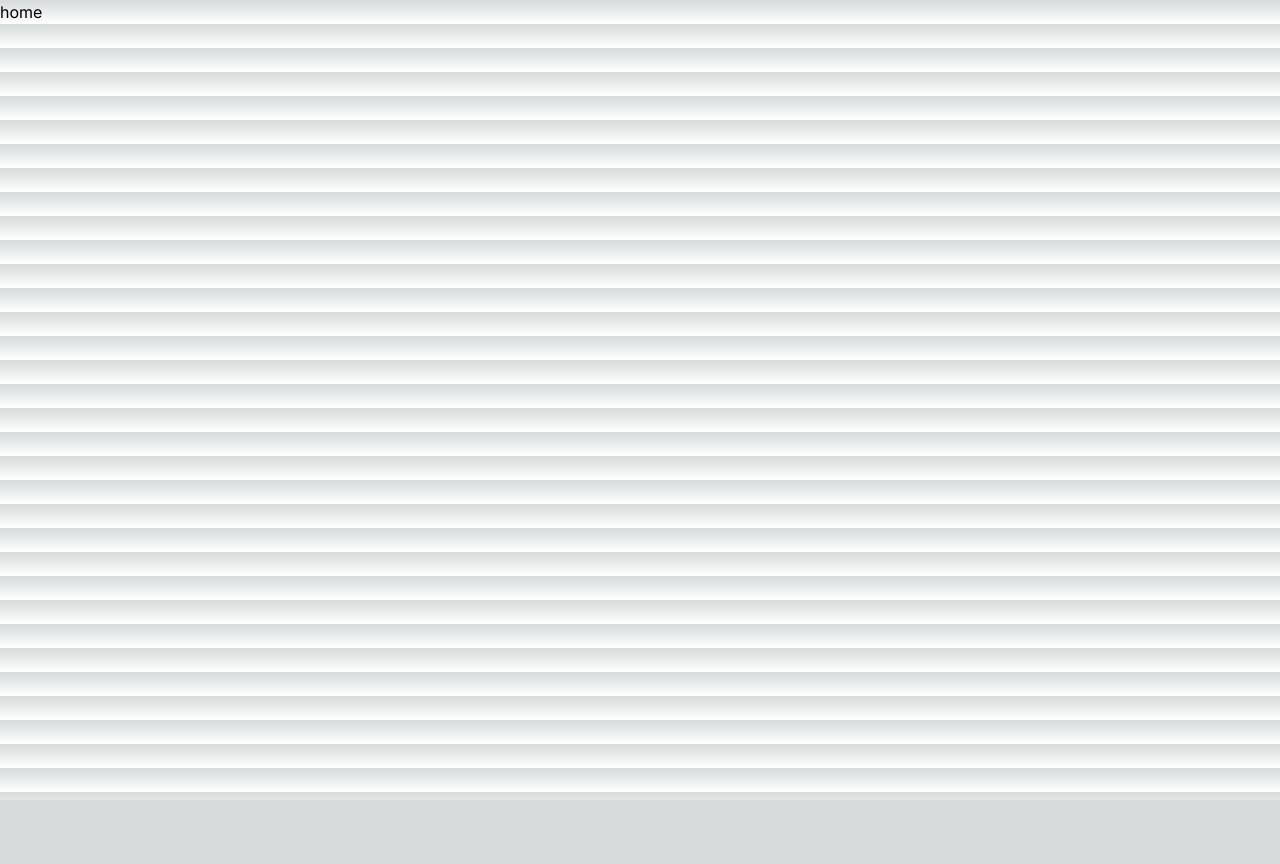
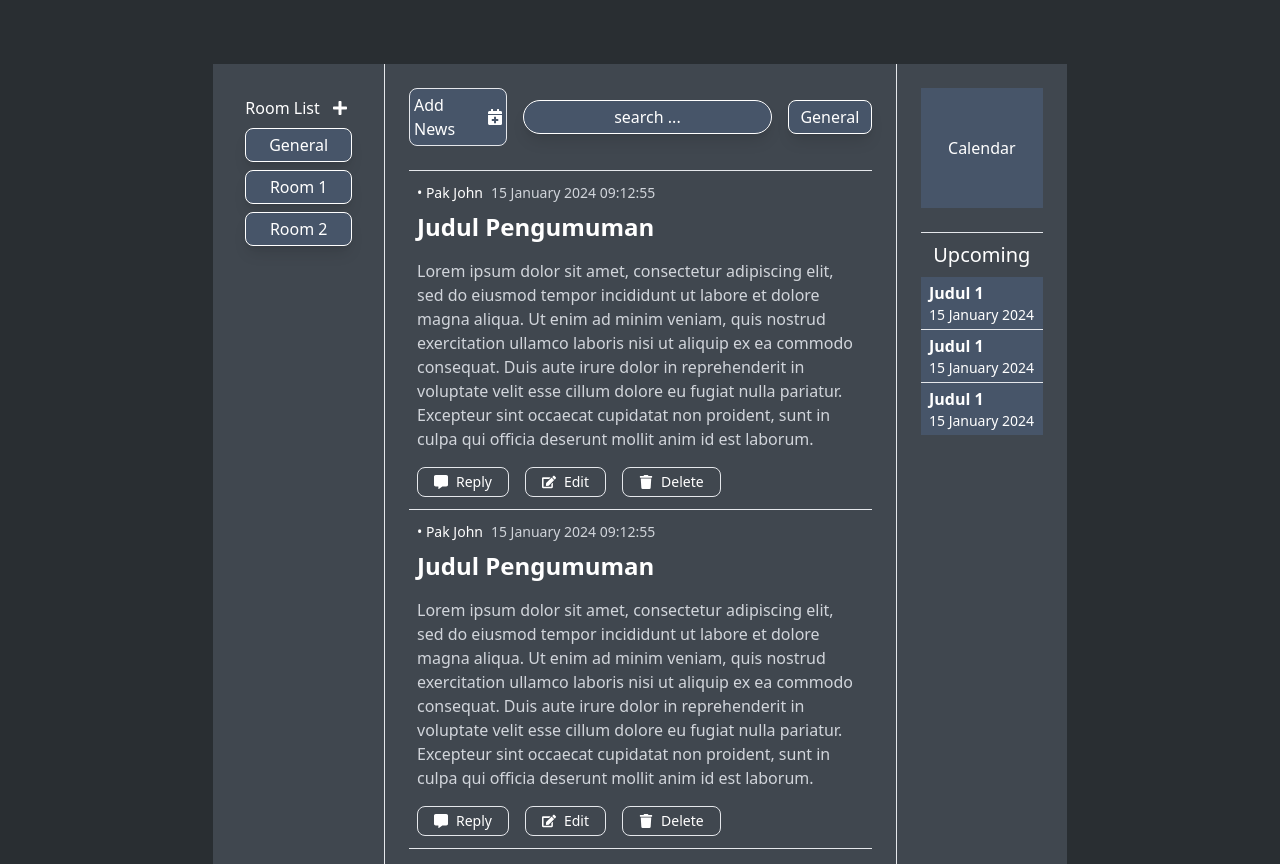
Before and after one commit to anjuarianto/pengumuman-terpusat, a Next.js app: page /home in a window 1280 px wide. Before the commit the page ends 800 px from the top, so only its background shows below. Built offline with nearby package versions, Linux system fonts and the light colour scheme.

Commit message:
feat : base Home page

```diff
--- a/app/globals.css
+++ b/app/globals.css
@@ -1,33 +1,3 @@
 @tailwind base;
 @tailwind components;
 @tailwind utilities;
-
-:root {
-  --foreground-rgb: 0, 0, 0;
-  --background-start-rgb: 214, 219, 220;
-  --background-end-rgb: 255, 255, 255;
-}
-
-@media (prefers-color-scheme: dark) {
-  :root {
-    --foreground-rgb: 255, 255, 255;
-    --background-start-rgb: 0, 0, 0;
-    --background-end-rgb: 0, 0, 0;
-  }
-}
-
-body {
-  color: rgb(var(--foreground-rgb));
-  background: linear-gradient(
-      to bottom,
-      transparent,
-      rgb(var(--background-end-rgb))
-    )
-    rgb(var(--background-start-rgb));
-}
-
-@layer utilities {
-  .text-balance {
-    text-wrap: balance;
-  }
-}
--- a/app/home/page.tsx
+++ b/app/home/page.tsx
@@ -1,8 +1,81 @@
-"use client;"
+"use client;";
 
-import React from "react"
+import React from "react";
+import Navbar from "@/components/Navbar";
+import { FaCalendarPlus, FaPlus } from "react-icons/fa";
+import CardAnnouncement from "@/components/CardAnnouncement";
 
-export default function Home(){
+export default function Home() {
+  return (
+    <>
+      {/* <Navbar ></Navbar> */}
+      <div className="flex flex-col items-center w-screen h-full md:bg-gray-1 pt-16 text-white">
+        <div className="flex flex-row justify-center h-screen w-2/3 bg-gray-2 divide-x">
 
-    return(<>home</>)
+
+          {/* roomlist  */}
+          <div className="w-1/5 h-screen  ">
+            <div className="m-auto p-8 ">
+              <div className="flex flex-row ">
+                <h2 className="text-left grow ">Room List</h2>{" "}
+                <FaPlus className="p-1 text-2xl hover:cursor-pointer"></FaPlus>
+              </div>
+
+              <div className="py-1 px-2 my-2 bg-slate-600 text-center rounded-lg shadow-lg border border-white">
+                General
+              </div>
+              <div className="py-1 px-2 my-2 bg-slate-600 text-center rounded-lg shadow-lg border border-white">
+                Room 1
+              </div>
+              <div className="py-1 px-2 my-2 bg-slate-600 text-center rounded-lg shadow-lg border border-white">
+                Room 2
+              </div>
+            </div>
+          </div>
+
+          {/* main content */}
+          <div className="w-3/5 h-screen  px-6">
+            <div className="flex flex-row gap-4 items-center py-6">
+              <div className="basis 1/5 p-1 bg-slate-600 flex flex-row items-center gap-2 border rounded-lg hover:cursor-pointer">
+                Add News <FaCalendarPlus />
+              </div>
+              <form  className="basis-3/5 py-1 px-2 my-2 bg-slate-600 text-center rounded-full shadow-lg border border-white">
+                search ...
+              </form>
+              <div className="basis-1/5 py-1 px-2 my-2 bg-slate-600 text-center rounded-lg shadow-lg border border-white">
+                General
+              </div>
+            </div>
+
+            <div className="flex flex-col items divide-y border-y">
+                <CardAnnouncement></CardAnnouncement>
+                <CardAnnouncement></CardAnnouncement>
+            </div>
+          </div>
+
+          {/* calendar and upcoming */}
+          <div className="w-1/5 h-screen   divide-y" >
+            <div className="m-6 py-12 text-center bg-slate-600">Calendar</div>
+            <div className="m-6 ">
+              <h2 className="py-2 text-center text-xl ">Upcoming</h2>
+              <div className="divide-y">
+                <div className="flex flex-col px-2 py-1 bg-slate-600">
+                  <span className="font-bold">Judul 1</span>{" "}
+                  <span className="text-sm">15 January 2024</span>
+                </div>
+                <div className="flex flex-col px-2 py-1 bg-slate-600">
+                  <span className="font-bold">Judul 1</span>{" "}
+                  <span className="text-sm">15 January 2024</span>
+                </div>
+                <div className="flex flex-col px-2 py-1 bg-slate-600">
+                  <span className="font-bold">Judul 1</span>{" "}
+                  <span className="text-sm">15 January 2024</span>
+                </div>
+              </div>
+            </div>
+          </div>
+        </div>
+      </div>
+    </>
+  );
 }
--- a/app/layout.tsx
+++ b/app/layout.tsx
@@ -1,11 +1,19 @@
 import type { Metadata } from "next";
+import { Poppins } from 'next/font/google';
 import { Inter } from "next/font/google";
 import "./globals.css";
 
 const inter = Inter({ subsets: ["latin"] });
 
+const poppins = Poppins({
+  subsets: ['latin'],
+  display: 'swap',
+  variable: '--font-poppins',
+  weight: ['100', '200', '300', '400', '500', '600', '700', '800', '900']
+});
+
 export const metadata: Metadata = {
-  title: "Nikke",
+  title: "Pengumuman",
 };
 
 export default function RootLayout({
@@ -14,8 +22,8 @@ export default function RootLayout({
   children: React.ReactNode;
 }>) {
   return (
-    <html lang="en">
-      <body className={inter.className}>{children}</body>
+    <html lang="en" className={`${poppins.variable}`}>
+      <body >{children}</body>
     </html>
   );
 }
--- a/app/login/page.tsx
+++ b/app/login/page.tsx
@@ -20,7 +20,7 @@ export default function Login() {
         <div className="w-[30em] p-16 rounded-lg bg-white shadow-lg">
           {/* title */}
           <div>
-            <h1 className="text-black text-2xl font-bold">
+            <h1 className=" text-2xl font-bold">
               Sign Into Your Account
             </h1>
             <hr className="h-px border-2 rounded-lg border-blue-500 my-4" />
@@ -29,7 +29,7 @@ export default function Login() {
           {/* login form */}
           <form
             onSubmit={loginForm.handleSubmit(onSubmit)}
-            className="flex flex-col items-center gap-4 mt-4 text-black"
+            className="flex flex-col items-center gap-4 mt-4 "
           >
             <div className="w-full p-3 rounded-md border border-gray-300 flex flex-row justify-center items-center gap-2 hover:cursor-pointer" >
               <Image
@@ -38,7 +38,7 @@ export default function Login() {
                 width={25}
                 height={25}
               />
-              <div className="text-black">Google Sign-in</div>
+              <div className="">Google Sign-in</div>
             </div>
             <div>or</div>
             <input
@@ -53,12 +53,12 @@ export default function Login() {
                 type={showPassword ? "text" : "password"}
                 id="password"
                 placeholder="Your password"
-                className="w-full text-black p-2 border-b border-gray-300" // Add pr-10 for padding on the right side
+                className="w-full  p-2 border-b border-gray-300" // Add pr-10 for padding on the right side
                 {...loginForm.register("password", { required: true })}
               />
               <button
                 type="button"
-                className="absolute p-3 cursor-pointer text-xl text-black"
+                className="absolute p-3 cursor-pointer text-xl "
                 onClick={() => setShowPassword(!showPassword)}
               >
                 {showPassword ? <FaEye /> : <FaEyeSlash />}
@@ -72,7 +72,7 @@ export default function Login() {
               Login
             </button>
             <Link
-              href={"/"}
+              href={"/home"}
               className=" pt-2 text-blue-500 hover:text-blue-700 hover:underline"
             >
               Forgot Password?
--- /dev/null
+++ b/components/CardAnnouncement.tsx
@@ -0,0 +1,31 @@
+"use client";
+import React, { useState } from "react";
+
+import { FaEdit, FaTrash, FaCommentAlt } from "react-icons/fa";
+
+export default function CardAnnouncement() {
+  return (
+    <>
+      <div className="py-1">
+        <div className="flex flex-col gap-2 p-2 rounded-lg hover:bg-gray-1">
+          <div className="flex flex-row items-center gap-2 text-sm ">
+            <span>• Pak John</span> <span className="text-gray-300">15 January 2024 09:12:55</span>
+          </div>
+          <h1 className="font-bold text-2xl">Judul Pengumuman</h1>
+          <p className="py-2 text-gray-300">Lorem ipsum dolor sit amet, consectetur adipiscing elit, sed do eiusmod tempor incididunt ut labore et dolore magna aliqua. Ut enim ad minim veniam, quis nostrud exercitation ullamco laboris nisi ut aliquip ex ea commodo consequat. Duis aute irure dolor in reprehenderit in voluptate velit esse cillum dolore eu fugiat nulla pariatur. Excepteur sint occaecat cupidatat non proident, sunt in culpa qui officia deserunt mollit anim id est laborum.</p>
+          <div className="flex flex-row gap-4 text-sm">
+            <button className="px-4 py-1 border flex flex-row items-center gap-2 rounded-lg hover:cursor-pointer">
+              <FaCommentAlt /> Reply
+            </button>
+            <button className="px-4 py-1 border flex flex-row items-center gap-2 rounded-lg hover:cursor-pointer">
+              <FaEdit /> Edit
+            </button>
+            <button className="px-4 py-1 border flex flex-row items-center gap-2 rounded-lg hover:cursor-pointer">
+              <FaTrash /> Delete
+            </button>
+          </div>
+        </div>
+      </div>
+    </>
+  );
+}
--- /dev/null
+++ b/components/Navbar.tsx
@@ -0,0 +1,89 @@
+"use client";
+import React from "react";
+import { useState } from "react";
+import Link from "next/link";
+
+
+import { IoMdMenu, IoMdClose } from "react-icons/io";
+
+interface NavItem {
+  label: string;
+  page: string;
+}
+
+const NAV_ITEMS: Array<NavItem> = [
+  {
+    label: "Home",
+    page: "home",
+  },
+  {
+    label: "Room",
+    page: "room",
+  },
+  {
+    label: "Calendar",
+    page: "calendar",
+  },
+
+];
+
+export default function Navbar() {
+
+  const [navbar, setNavbar] = useState(false);
+
+
+  return (
+    <header className="w-full mx-auto  px-4 sm:px-20 fixed top-0 z-50 shadow bg-stone-900 border-b">
+      <div className="justify-between md:items-center md:flex">
+        <div>
+          <div className="flex items-center justify-between py-1 md:py-1 md:block">
+            <Link href={"/home"}>
+              <div className="container flex items-center space-x-2">
+                <h2 className="text-2xl font-bold text-neutral-100">Christopher Russell</h2>
+              </div>
+            </Link>
+
+            <div className="md:hidden">
+              <button
+                className="p-2 text-white rounded-md outline-none focus:border-gray-400 focus:border"
+                onClick={() => setNavbar(!navbar)}
+              >
+                {navbar ? <IoMdClose size={30} /> : <IoMdMenu size={30} />}
+              </button>
+            </div>
+          </div>
+        </div>
+
+        <div>
+          <div
+            className={`flex-1 justify-self-center pb-3 mt-8 md:block md:pb-0 md:mt-0 ${
+              navbar ? "block" : "hidden"
+            }`}
+          >
+            <div className="items-center justify-center space-y-8 md:flex md:space-x-6 md:space-y-0">
+              {NAV_ITEMS.map((item, idx) => {
+                return (
+
+                    <Link
+                    key={idx}
+                    href={item.page}
+                    className={
+                      "block lg:inline-block text-neutral-100  hover:text-sky-600 "
+                    }
+
+                    onClick={() => setNavbar(!navbar)}
+                  >
+                    {item.label}
+                  </Link>
+
+
+                );
+              })}
+
+            </div>
+          </div>
+        </div>
+      </div>
+    </header>
+  );
+}
--- a/tailwind.config.ts
+++ b/tailwind.config.ts
@@ -20,6 +20,12 @@ const config: Config = {
         'xl': "1280px",
         '2xl': '1536px',
       },
+      colors: {
+        'link-blue': '#9ccbe2',
+        'gray-1':'#292e32',
+        'gray-2':'#40474f',
+        'gray-3':'#535a61',
+      },
     },
   },
   plugins: [],
```
